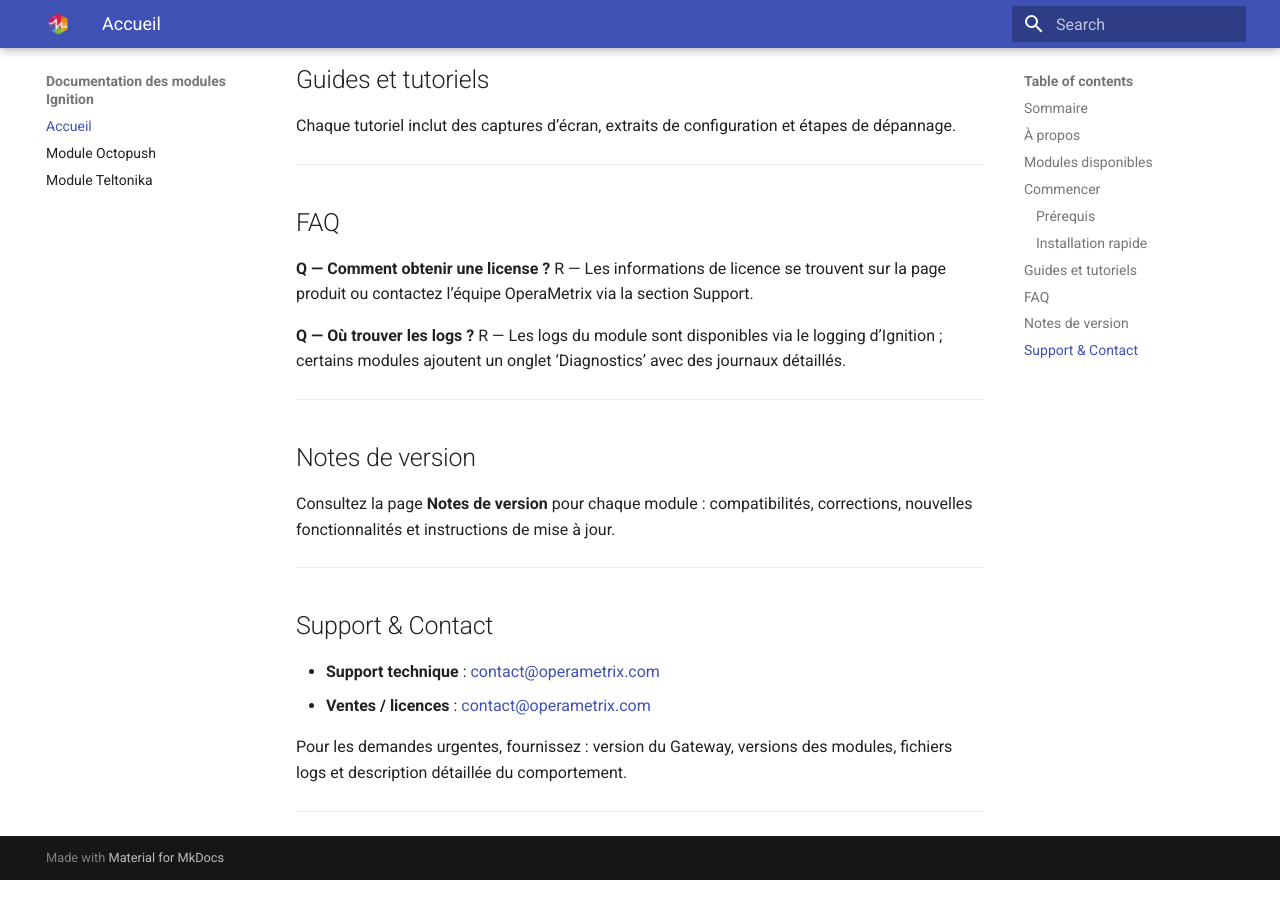
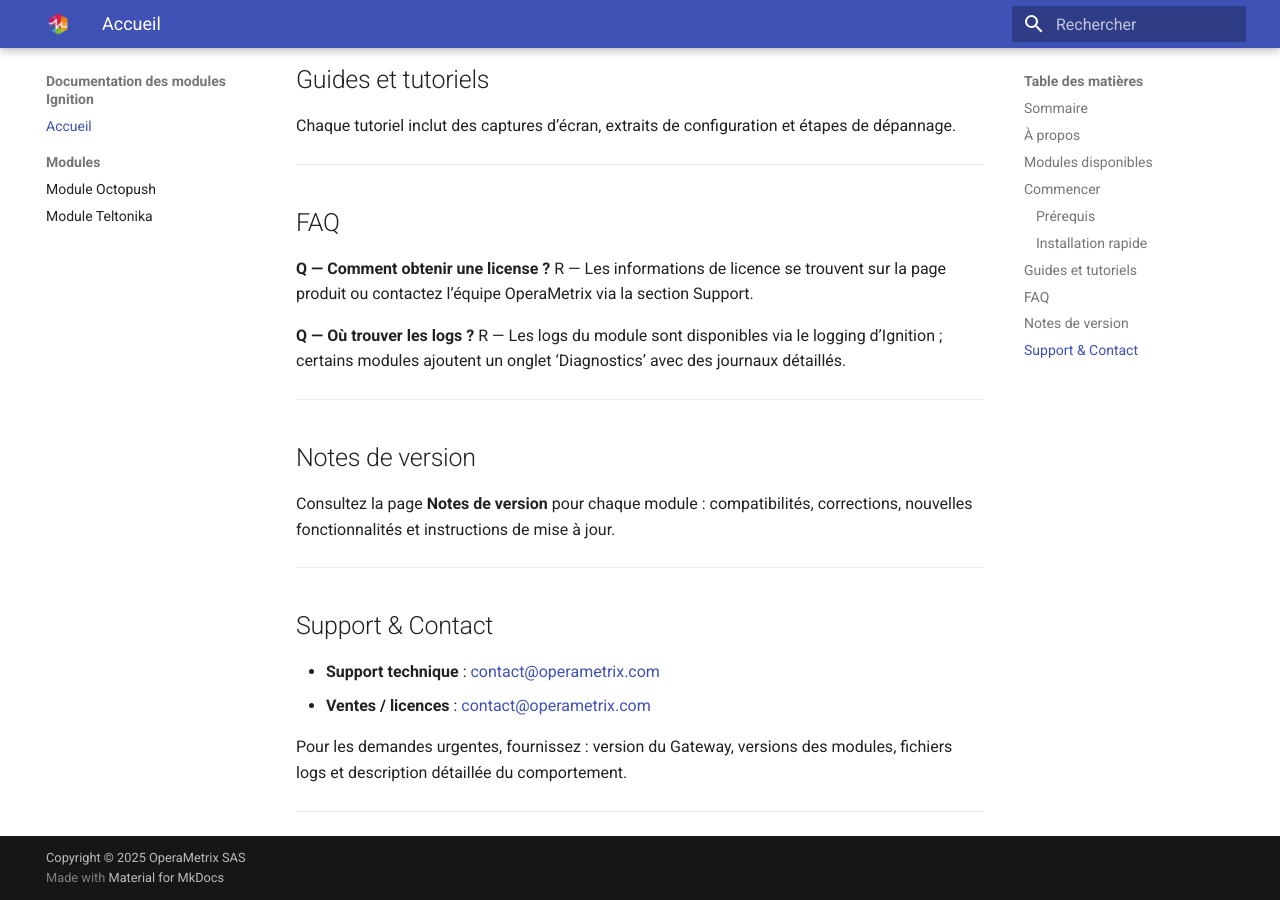
Before and after one commit to operametrix/ignition-modules-docs, an MkDocs documentation site: the page built from docs/index.md, in a window 1280 px wide and 900 px high, scrolled down 1753 px. Built offline with MkDocs 1.6.1 and Material for MkDocs 9.7.7, drawn with Linux system fonts in a browser that asks for light colours.

Commit message:
Minor change on navigation

```diff
--- a/mkdocs.yml
+++ b/mkdocs.yml
@@ -1,12 +1,26 @@
 site_name: Documentation des modules Ignition
 site_url: https://operametrix.github.io/ignition-modules-docs
+site_author: OperaMetrix SAS
+site_description: Documentation des modules Ignition
+copyright: Copyright © 2025 OperaMetrix SAS
+
 theme:
   name: material
+  language: fr
+  include_sidebar: true
   logo: images/favicon.png
   favicon: images/favicon.png
+  features:
+    - navigation.sections
 
 markdown_extensions:
   - admonition
   - pymdownx.details
   - pymdownx.superfences
   - attr_list
+
+nav:
+  - index.md
+  - 'Modules':
+    - module-octopush.md
+    - module-teltonika.md
```
